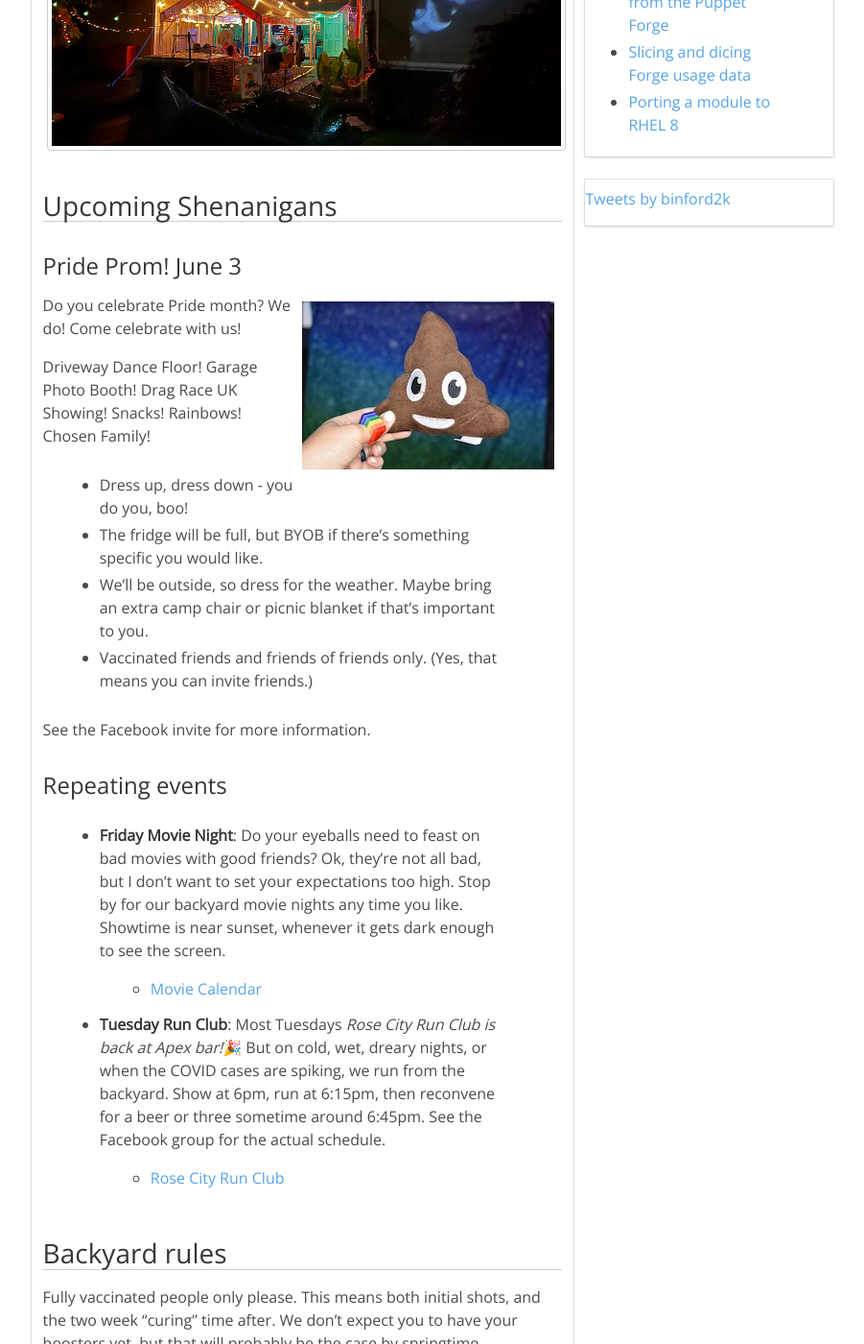
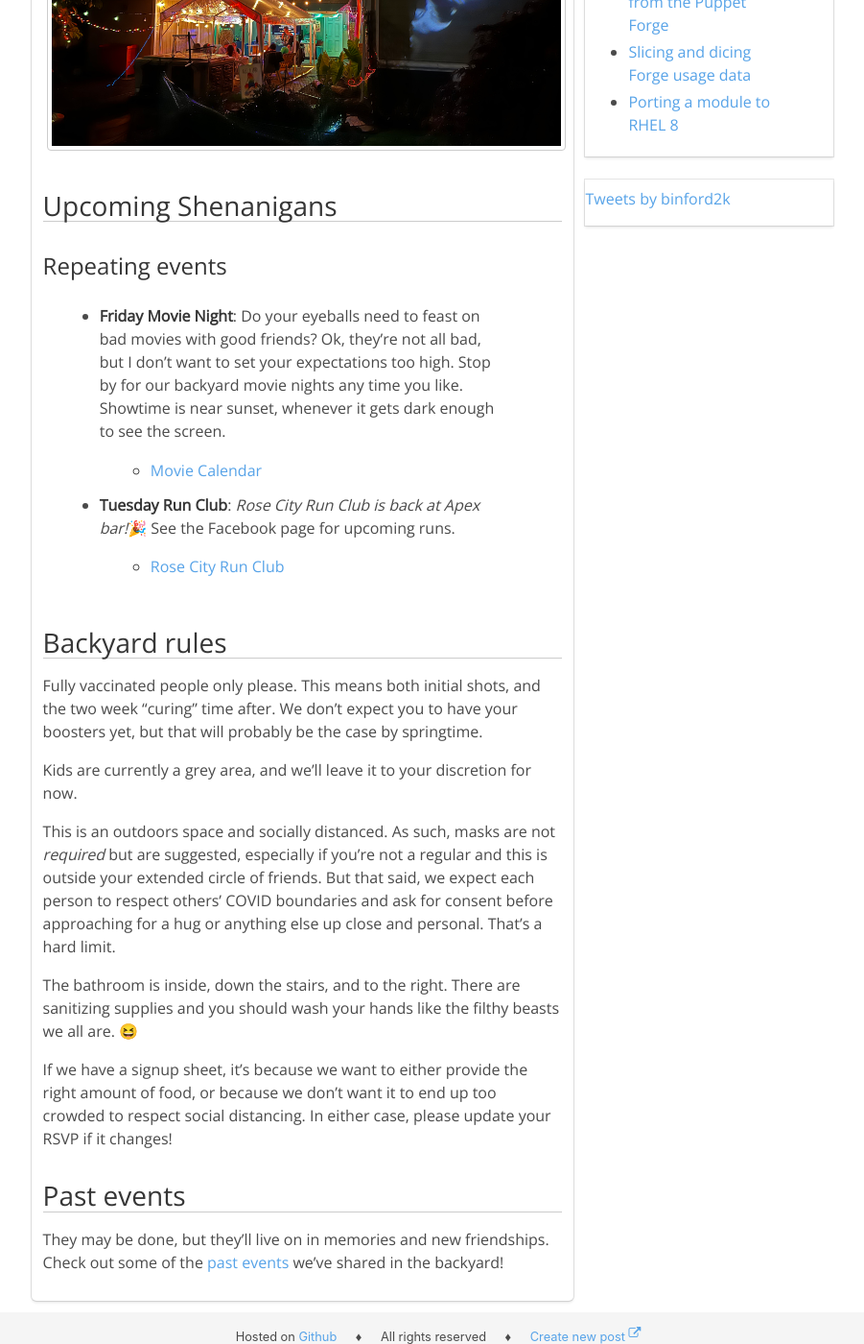
Before and after one commit to binford2k/binford2k.com, a Jekyll site: the page built from backyard.md, in a window 1280 px wide and 1400 px high, scrolled down 569 px. Shown: the whole window at 96% size, without its empty margins (183-1084 px from the left). Built offline with Jekyll 4.4.1, drawn with Linux system fonts in a browser that asks for light colours; comment, search, counter and statistics services are not loaded.

Commit message:
update backyard

```diff
--- a/backyard.md
+++ b/backyard.md
@@ -16,30 +16,12 @@ invited to bring your own to add to the collective.
 
 ## Upcoming Shenanigans
 
-### Pride Prom! June 3
-
- <img style="float: right; border: none;" src="/assets/images/pride_prom.jpg" />
-
-Do you celebrate Pride month? We do! Come celebrate with us!
-
-Driveway Dance Floor!
-Garage Photo Booth!
-Drag Race UK Showing!
-Snacks! Rainbows! Chosen Family!
-
-- Dress up, dress down - you do you, boo!
-- The fridge will be full, but BYOB if there’s something specific you would like.
-- We’ll be outside, so dress for the weather. Maybe bring an extra camp chair or picnic blanket if that’s important to you.
-- Vaccinated friends and friends of friends only. (Yes, that means you can invite friends.)
-
-See the Facebook invite for more information.
-
 
 ### Repeating events
 * **Friday Movie Night**: Do your eyeballs need to feast on bad movies with good friends? Ok, they're not all bad, but I don't want to set your expectations too high. Stop by for our backyard movie nights any time you like. Showtime is near sunset, whenever it gets dark enough to see the screen.
   * [Movie Calendar](https://docs.google.com/spreadsheets/d/1dvS1hVPiwiNV6u1ZhoIPTQc-Wa7ub_-LjHFjCoU8Yeo/edit?usp=sharing)
-* **Tuesday Run Club**: Most Tuesdays *Rose City Run Club is back at Apex bar!*🎉 But on cold, wet, dreary nights, or when the COVID cases are spiking, we run from the backyard. Show at 6pm, run at 6:15pm, then reconvene for a beer or three sometime around 6:45pm. See the Facebook group for the actual schedule.
-  * [Rose City Run Club](https://www.facebook.com/groups/RoseCityRunClub)
+* **Tuesday Run Club**: *Rose City Run Club is back at Apex bar!*🎉 See the Facebook page for upcoming runs.
+  * [Rose City Run Club](https://www.facebook.com/RoseCityRun/events/)
 
 
 ## Backyard rules
```
